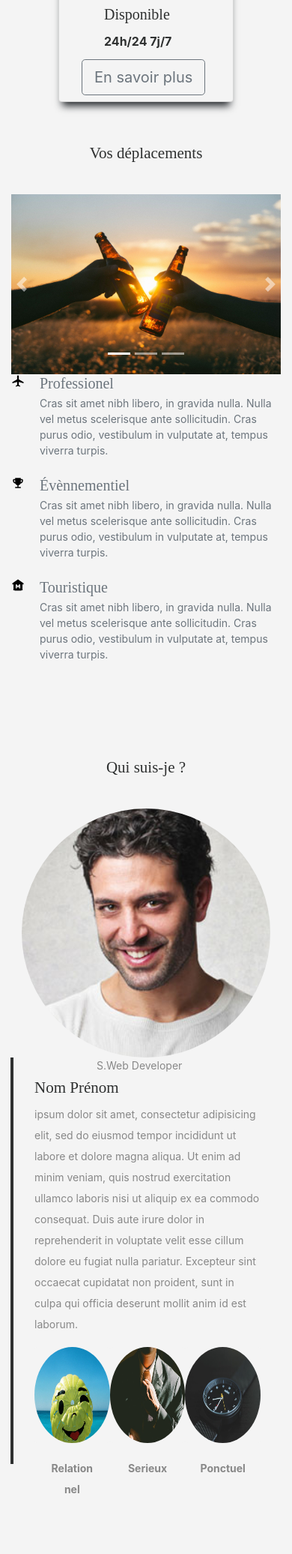
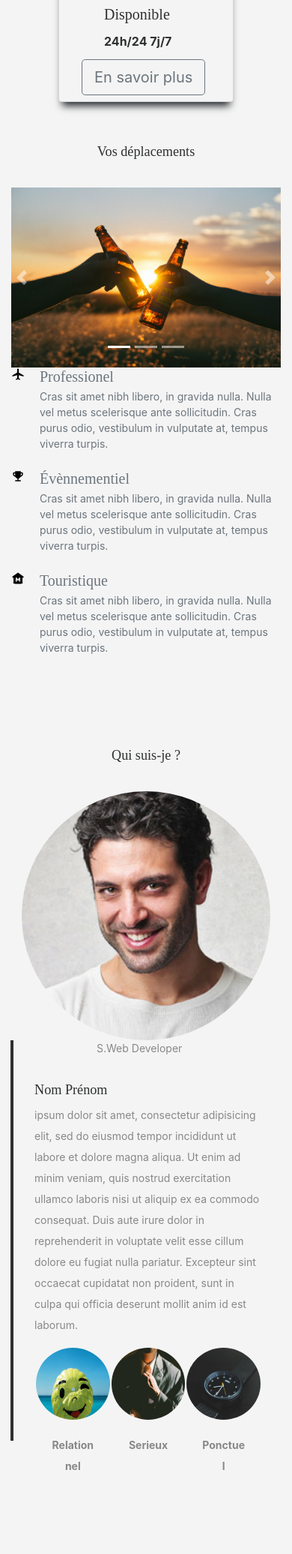
Before and after one commit to mamadou-niakate/mamadou-niakate.github.io, a PHP site: page / in a window 390 px wide. Shown: the part 924-2996 px from the top of the page at 75% size. Run offline with PHP 8.4, Linux system fonts and the light colour scheme; some libraries are stand-ins or nearby versions.

Commit message:
ajustement images version mobile

```diff
--- a/css/main.css
+++ b/css/main.css
@@ -472,7 +472,7 @@ div.card .card-header-primary {
 
 
     .about h1, .info_taxi h1, .about .desc h3{
-        font-size: 1.5em;
+        font-size: 1.3em;
     }
 
     .disponibilite_one {
@@ -528,4 +528,14 @@ div.card .card-header-primary {
         padding-bottom: 70px;
     }
 
+    .competence_card {
+        width: 8rem;
+        height: 6rem;
+        padding-left: 2px;
+    }
+
+    .about .desc {
+        padding-top: 4em;
+    }
+
 }
```
